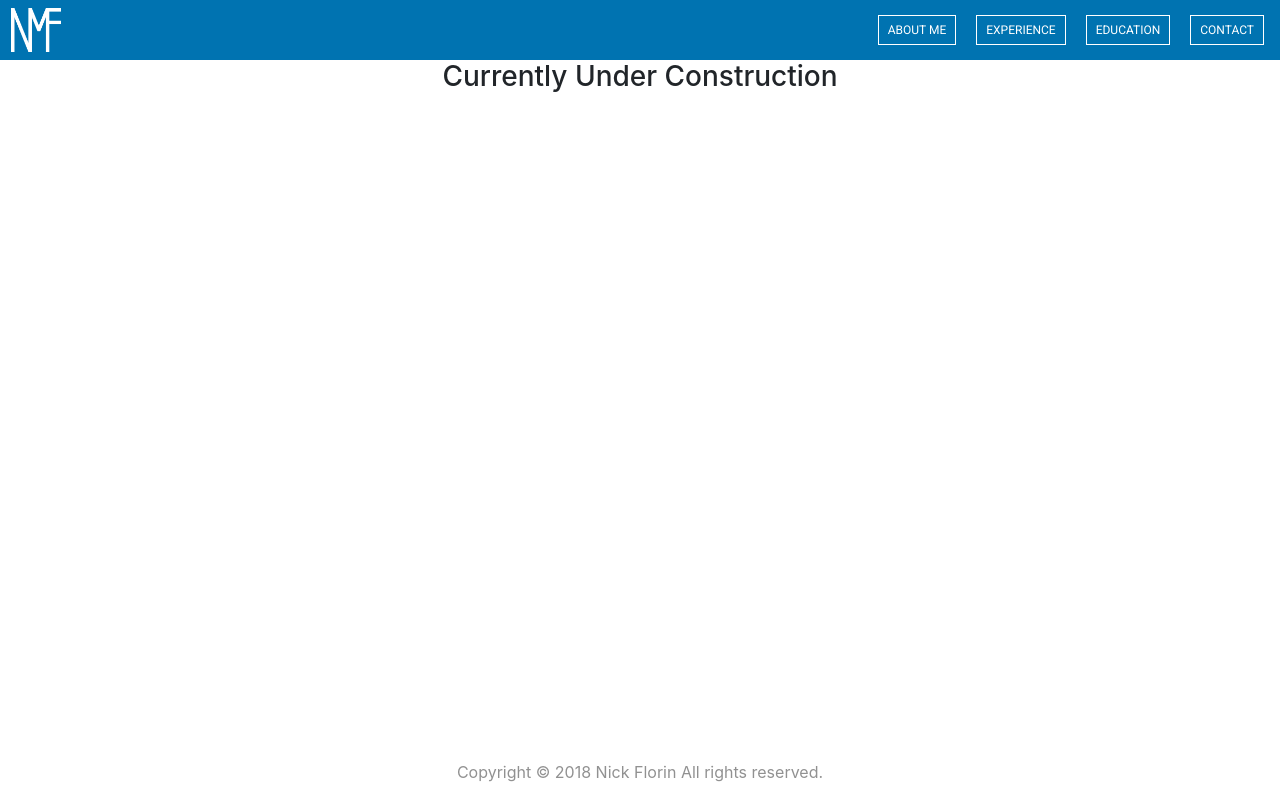
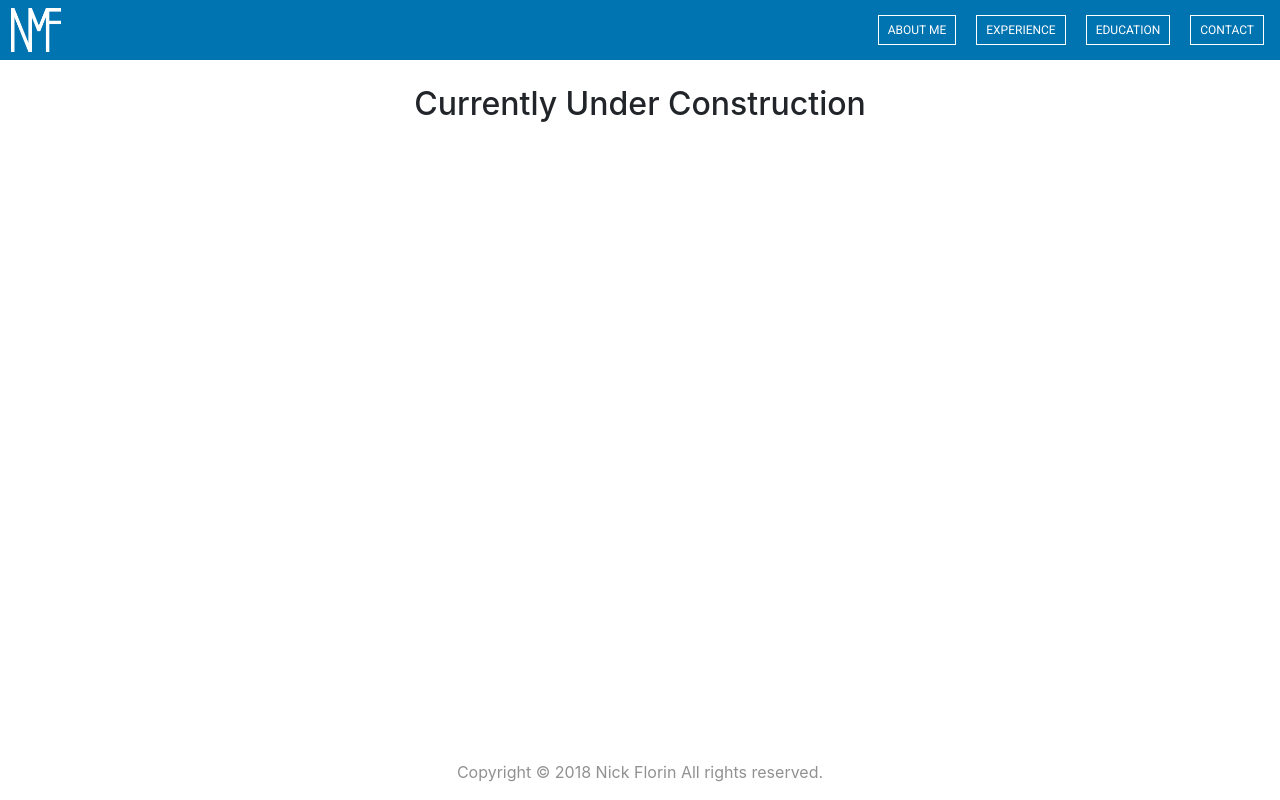
Before and after one commit to nickmflorin/portfolio-frontend, a React (Create React App) app: page / in a window 1280 px wide. Built offline with nearby package versions, Linux system fonts and the light colour scheme.

Commit message:
Use H2 on Pages

```diff
--- a/src/pages/about/about.js
+++ b/src/pages/about/about.js
@@ -5,7 +5,7 @@ class About extends React.Component {
   render() {
     return (
       <div className="page-content">
-        <h5> About </h5>
+        <h2> About </h2>
       </div>
     )
   }
--- a/src/pages/contact/contact.js
+++ b/src/pages/contact/contact.js
@@ -5,7 +5,7 @@ class Contact extends React.Component {
   render() {
     return (
       <div className="page-content">
-      	<h5> Contact </h5>
+      	<h2> Contact </h2>
       </div>
     )
   }
--- a/src/pages/education/education.js
+++ b/src/pages/education/education.js
@@ -67,7 +67,7 @@ class Education extends React.Component {
   render() {
     return (
       <div className="page-content">
-      	<h5> Education </h5>
+      	<h2> Education </h2>
         <div className='education-items-content'>
           {this.state.items && this.state.items.map((item) => {
             return <EducationItem key={item.id} item={item} />
--- a/src/pages/experience/experience.js
+++ b/src/pages/experience/experience.js
@@ -36,7 +36,7 @@ class Experience extends React.Component {
   render() {
     return (
       <div className="page-content">
-      	<h5> Experience </h5>
+      	<h2> Experience </h2>
         {this.state.items && this.state.items.map((item) => {
           return <ExperienceItem key={item.id} item={item} />
         })}
--- a/src/pages/landing/landing.js
+++ b/src/pages/landing/landing.js
@@ -82,7 +82,9 @@ class BackDropBody extends React.Component {
 class Landing extends React.Component {
   render() {
     return (
-      <h3>Currently Under Construction</h3>
+      <div className="page-content">
+      	<h2> Currently Under Construction </h2>
+      </div>
     )
   }
 }
```
